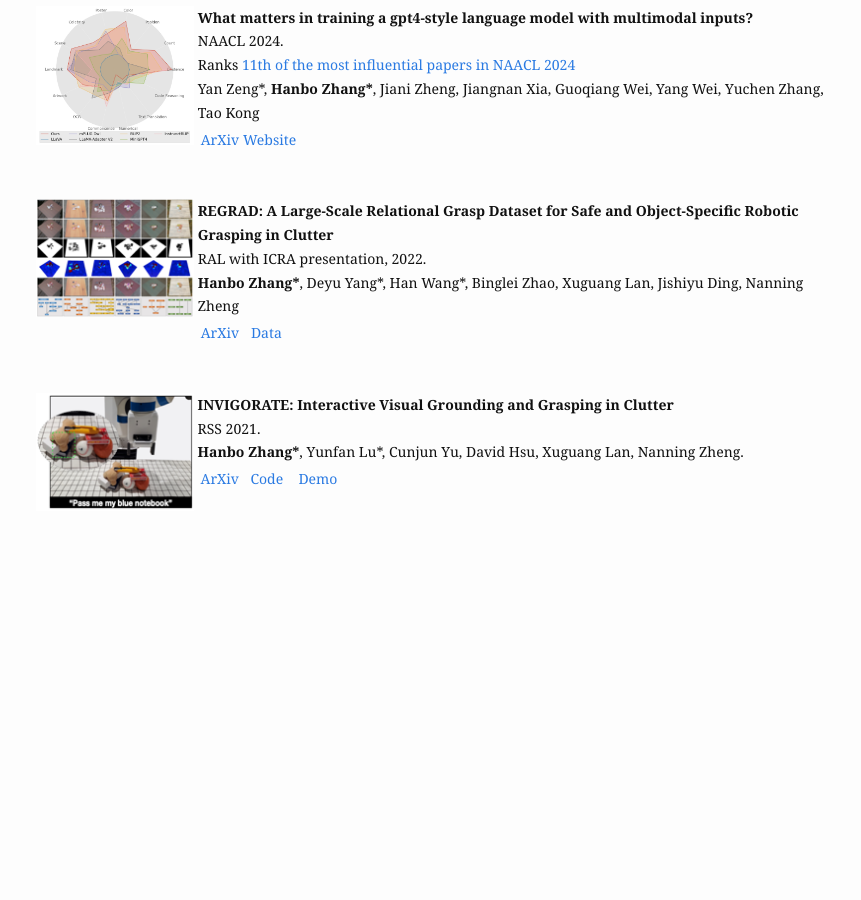
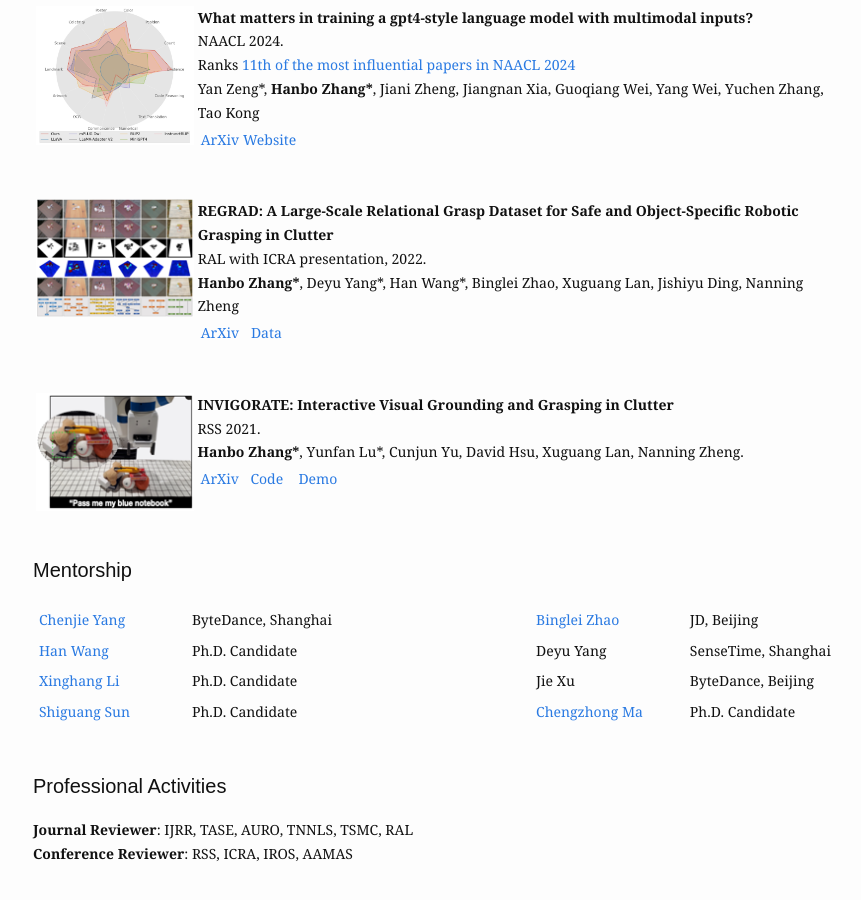
Before and after one commit to ZhangHanbo/zhanghanbo.github.io, a Jekyll site: the page built from index.md, in a window 1280 px wide and 900 px high, scrolled down 1749 px. Shown: the whole window, without its empty margins (287-1148 px from the left). Built offline with Jekyll 4.4.1, drawn with Linux system fonts in a browser that asks for light colours; before the commit the page ends 2322 px from its top, so only the background shows below that.

Commit message:
update mentorship and professional activities

```diff
--- a/index.md
+++ b/index.md
@@ -350,3 +350,51 @@ Xinwen Zhou, Xuguang Lan, <strong>Hanbo Zhang</strong>, Zhiqiang Tian, Yang Zhan
 </td>
 </tr>
 </table> -->
+
+<h1 class="page-heading">Mentorship</h1>
+
+<table width="1000" align="center" cellspacing="5">
+  <tr>
+    <td width="150" align="left">
+      <a href="https://www.researchgate.net/scientific-contributions/Chenjie-Yang-2147422548">Chenjie Yang</a>
+    </td>
+    <td width="350" align="left">ByteDance, Shanghai</td>
+    <td width="150" align="left">
+      <a href="https://scholar.google.com/citations?user=gAY-cIQAAAAJ&hl=zh-CN">Binglei Zhao</a>
+    </td>
+    <td width="350" align="left">JD, Beijing</td>
+  </tr>
+  <tr>
+    <td align="left">
+      <a href="https://www.researchgate.net/scientific-contributions/Han-Wang-2189056994">Han Wang</a>
+    </td>
+    <td align="left">Ph.D. Candidate</td>
+    <td align="left">Deyu Yang</td>
+    <td align="left">SenseTime, Shanghai</td>
+  </tr>
+  <tr>
+    <td align="left">
+      <a href="https://scholar.google.com/citations?user=laOWyTQAAAAJ">Xinghang Li</a>
+    </td>
+    <td align="left">Ph.D. Candidate</td>
+    <td align="left">Jie Xu</td>
+    <td align="left">ByteDance, Beijing</td>
+  </tr>
+  <tr>
+    <td align="left">
+      <a href="https://scholar.google.ca/citations?user=s0KcXmgAAAAJ&hl=en">Shiguang Sun</a>
+    </td>
+    <td align="left">Ph.D. Candidate</td>
+    <td align="left">
+      <a href="https://scholar.google.com.hk/citations?user=RPw-LX8AAAAJ&hl=zh-CN">Chengzhong Ma</a>
+    </td>
+    <td align="left">Ph.D. Candidate</td>
+  </tr>
+</table>
+<br />
+
+<h1 class="page-heading">Professional Activities</h1>
+
+<strong>Journal Reviewer</strong>: IJRR, TASE, AURO, TNNLS, TSMC, RAL
+<br />
+<strong>Conference Reviewer</strong>: RSS, ICRA, IROS, AAMAS
```
